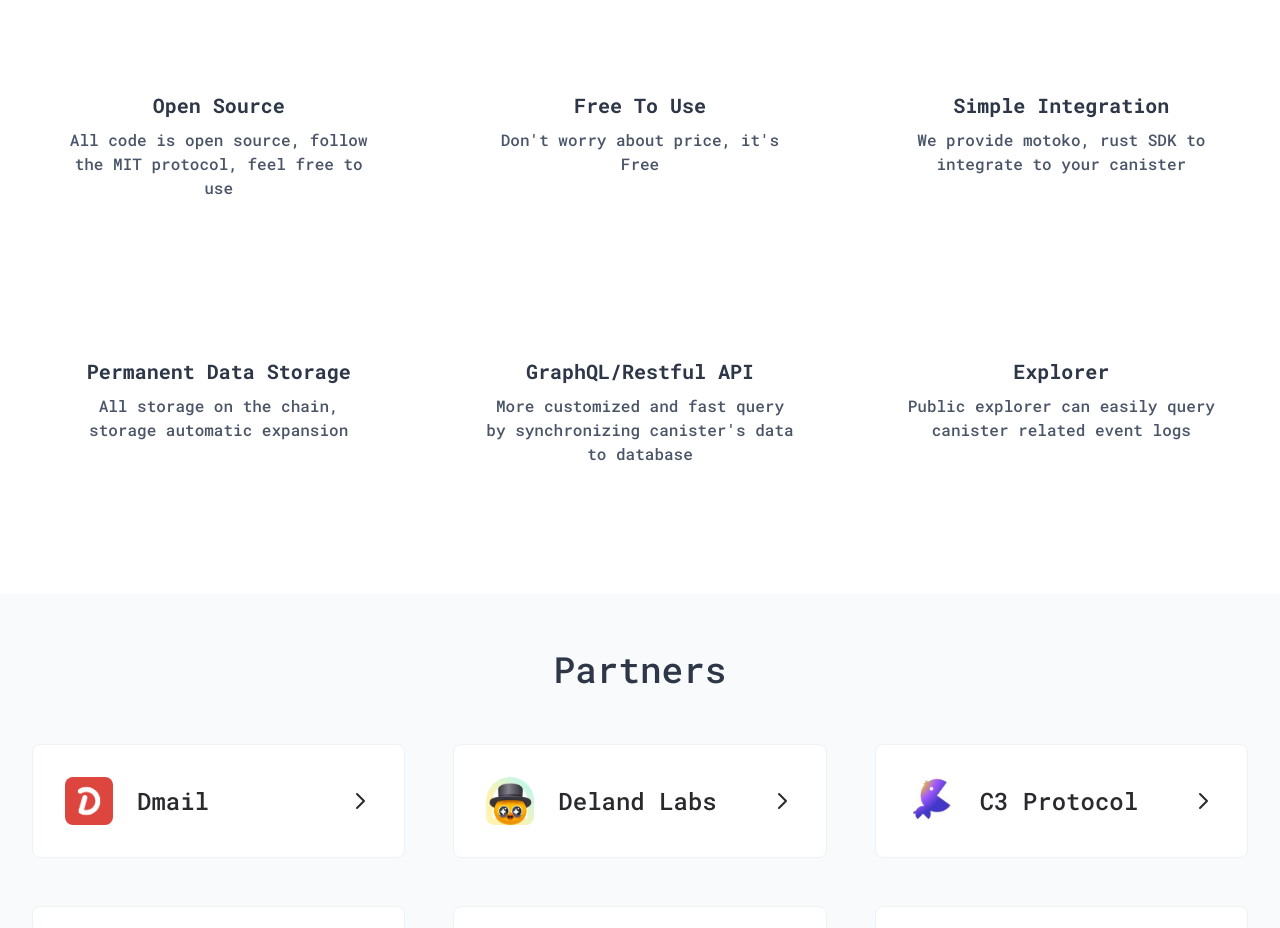
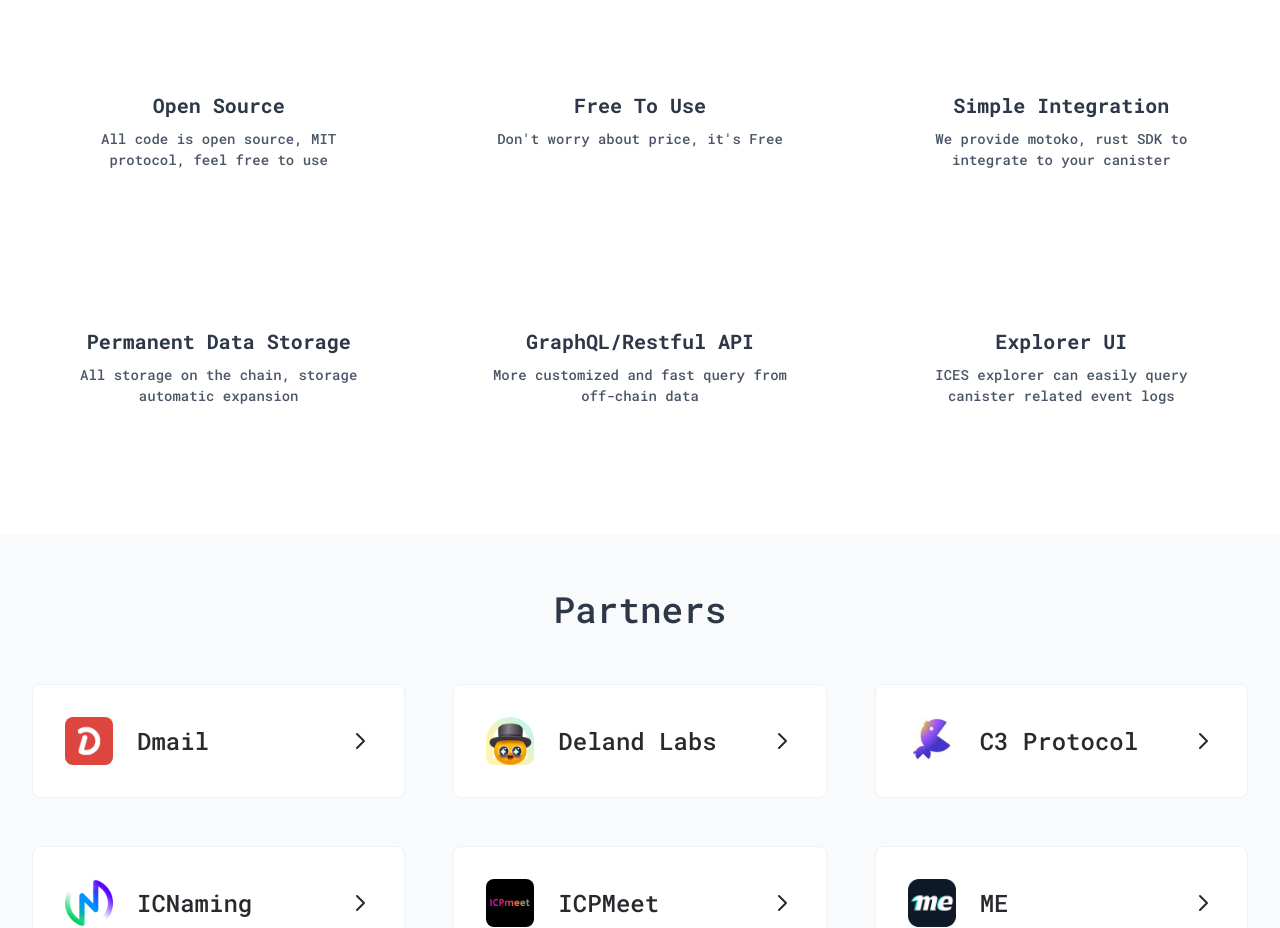
Before and after one commit to icpfans-xyz/ices-website, a Next.js app: page / in a window 1280 px wide. Shown: the part 900-1828 px from the top of the page. Built offline with nearby package versions, Linux system fonts and the light colour scheme; some icons are missing.

Commit message:
update feature text.

```diff
--- a/src/components/Index/Features.tsx
+++ b/src/components/Index/Features.tsx
@@ -16,8 +16,7 @@
 const FeatureData = [
   {
     title: "Open Source",
-    description:
-      "All code is open source, follow the MIT protocol, feel free to use",
+    description: "All code is open source, MIT protocol, feel free to use",
     icon: Github,
   },
   {
@@ -37,14 +36,12 @@
   },
   {
     title: "GraphQL/Restful API",
-    description:
-      "More customized and fast query by synchronizing canister's data to database",
+    description: "More customized and fast query from off-chain data",
     icon: Api,
   },
   {
-    title: "Explorer",
-    description:
-      "Public explorer can easily query canister related event logs ",
+    title: "Explorer UI",
+    description: "ICES explorer can easily query canister related event logs ",
     icon: Analysis,
   },
 ];
@@ -64,7 +61,7 @@
         <h3 className="mb-2 text-xl font-semibold text-gray-800">
           {props.title}
         </h3>
-        <p className="w-10/12 mx-auto text-gray-700 text-md">
+        <p className="w-10/12 mx-auto text-sm text-gray-700">
           {props.description}
         </p>
       </div>
```
